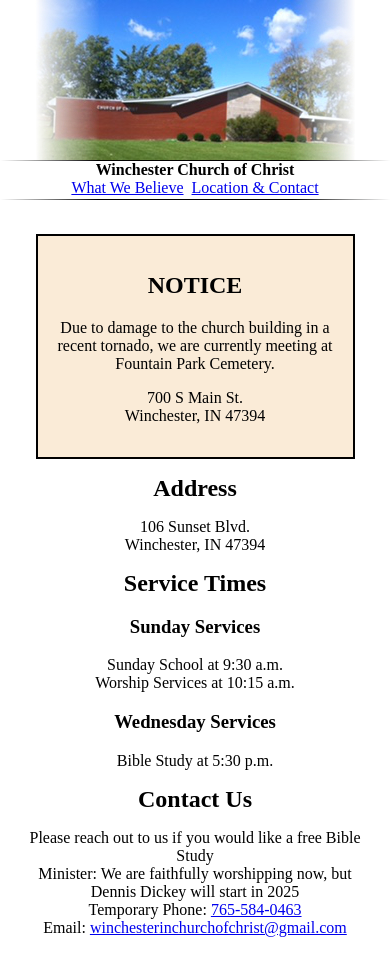
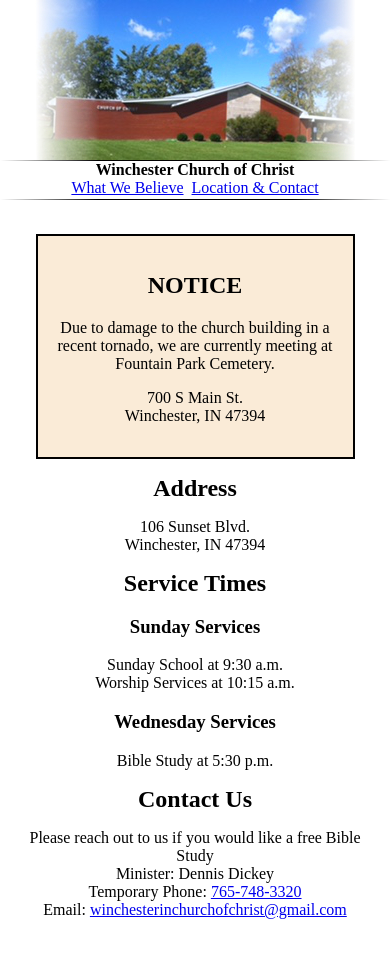
Before and after one commit to eforrest8/winchester-church, a plain HTML site: page contact.html in a window 390 px wide. Drawn offline with Linux system fonts and the light colour scheme; files whose address does not match are found by name.

Commit message:
Update contact.html
Make Dennis full time minister and add my phone number

```diff
--- a/contact.html
+++ b/contact.html
@@ -85,8 +85,8 @@
 			<h1>Contact Us</h1>
 					<p>
 						Please reach out to us if you would like a free Bible Study<br>
-						Minister: We are faithfully worshipping now, but Dennis Dickey will start in 2025<br>
-						Temporary Phone: <a href="tel:17655840463">765-584-0463</a><br>
+						Minister: Dennis Dickey<br>
+						Temporary Phone: <a href="tel:7657483320">765-748-3320</a><br>
 						Email: <a href="mailto:winchesterinchurchofchrist@gmail.com">winchesterinchurchofchrist@gmail.com</a>
 					</p>
 			<br>
```
